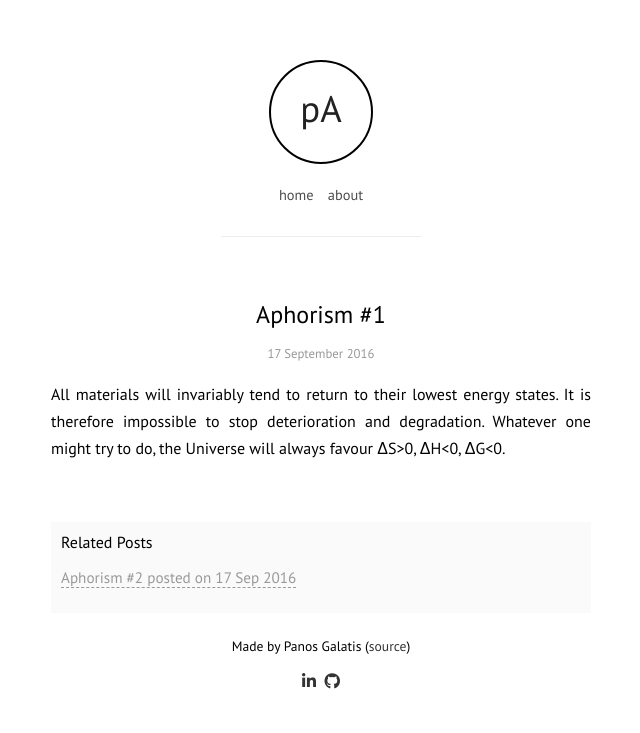
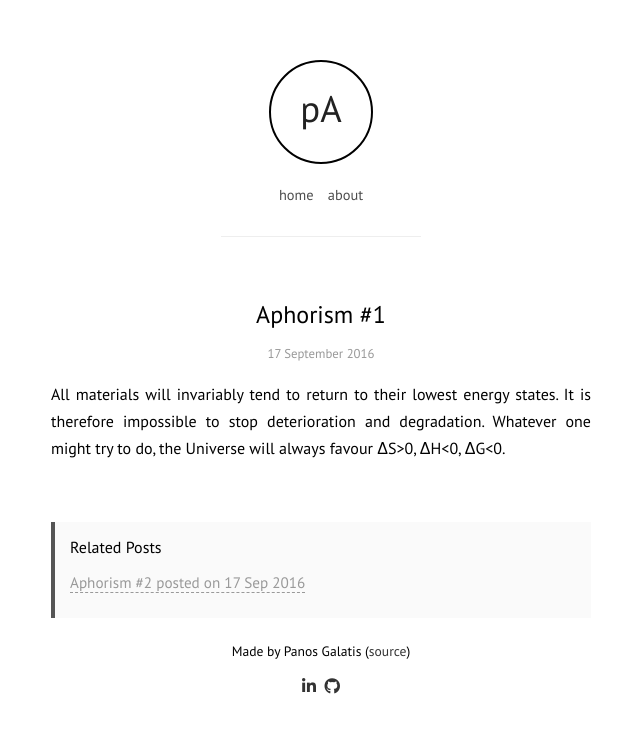
Before and after one commit to pgalatis/pgalatis.github.io, a Jekyll site: the page built from _posts/2016-09-17-Aphorism#1.markdown, in a window 1280 px wide. Shown: the top 733 px of the page, without its empty margins (319-959 px from the left). Built offline with Jekyll 4.4.1, drawn with Linux system fonts in a browser that asks for light colours; nearby versions of some CDN libraries.

Commit message:
Update style.css

```diff
--- a/css/style.css
+++ b/css/style.css
@@ -107,7 +107,8 @@ aside.related {
   font-size: 1rem;
   margin-top: 50px;
   background-color: rgba(236, 236, 236, 0.28);
-  padding: 10px;
+  padding: 15px 0 10px 15px;
+  border-left: 4px solid #555;
 }
 
 aside.related h2 {
```
